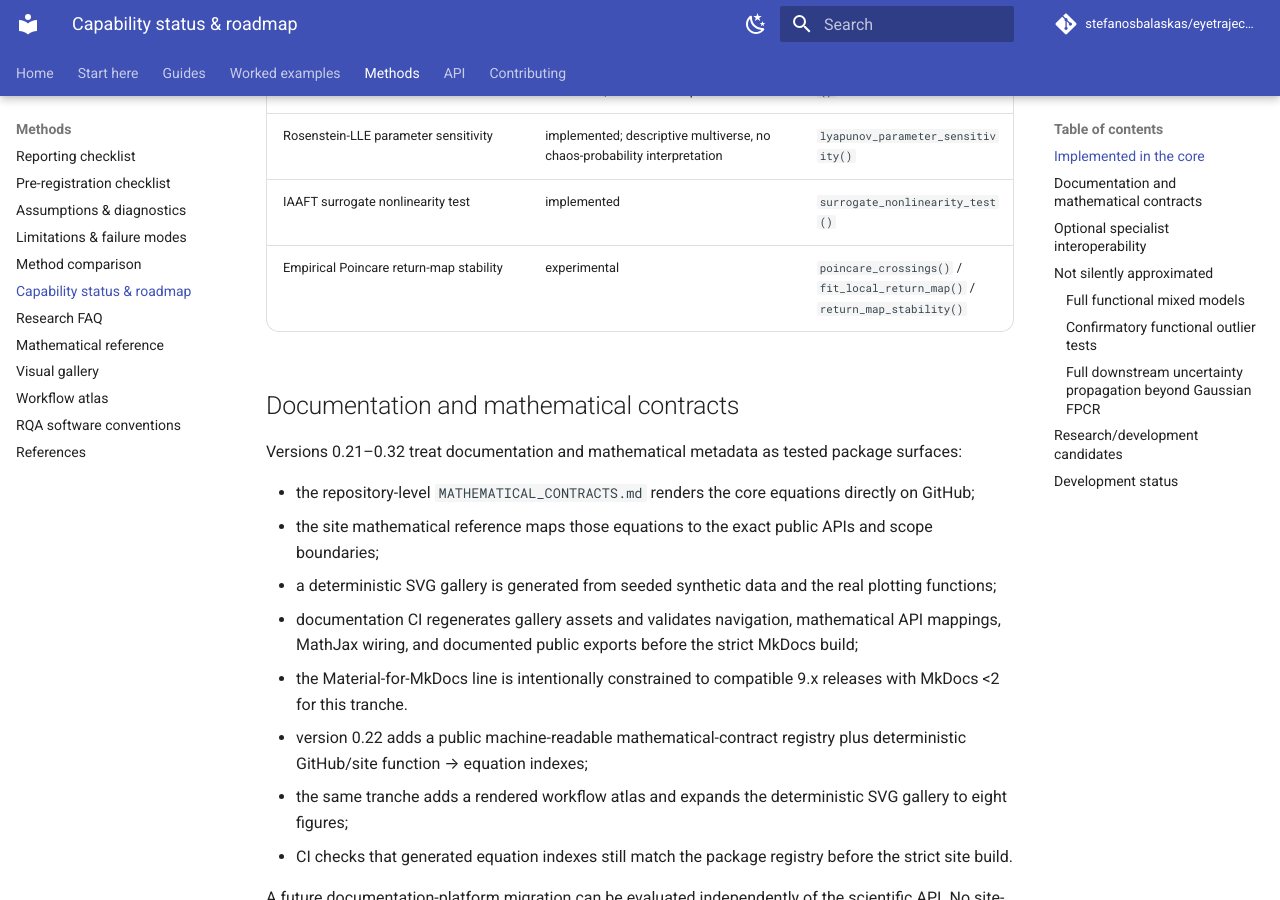
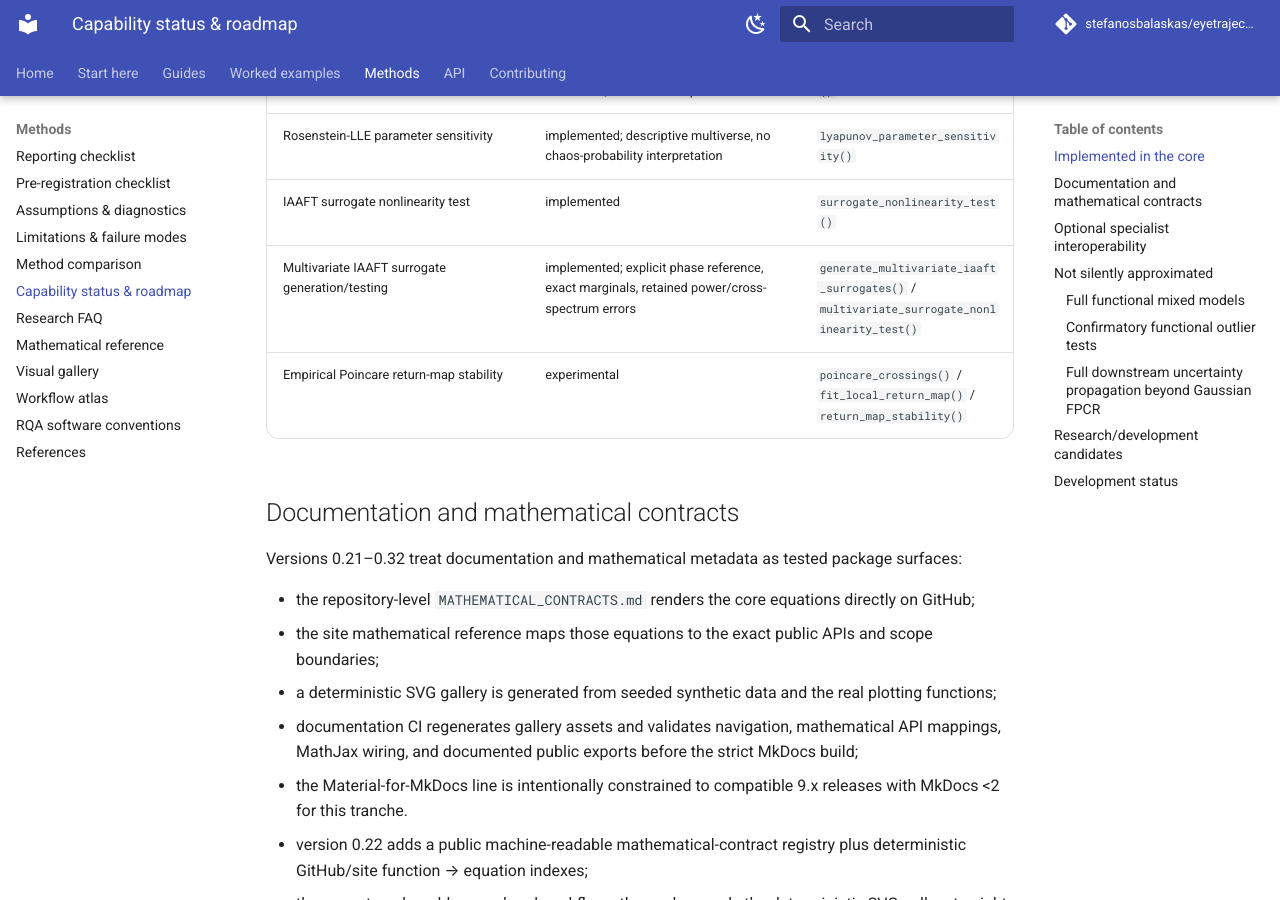
Before and after one commit to stefanosbalaskas/eyetrajectoriespy, an MkDocs documentation site: the page built from docs/methods/status-roadmap.md, in a window 1280 px wide and 900 px high, scrolled down 4422 px. Built offline with MkDocs 1.6.1 and Material for MkDocs 9.7.7, drawn with Linux system fonts in a browser that asks for light colours; comment, search, counter and statistics services are not loaded; some of the changed lines change nothing that is shown; some of the changed text lies outside the part shown.

Commit message:
Update roadmap for 0.37 multivariate surrogates

```diff
--- a/docs/methods/status-roadmap.md
+++ b/docs/methods/status-roadmap.md
@@ -70,6 +70,7 @@ This page distinguishes implemented scientific contracts from optional interoper
 | Kantz-LLE parameter sensitivity | implemented; descriptive Cartesian multiverse, no radius/fit optimization | `kantz_parameter_sensitivity()` |
 | Rosenstein-LLE parameter sensitivity | implemented; descriptive multiverse, no chaos-probability interpretation | `lyapunov_parameter_sensitivity()` |
 | IAAFT surrogate nonlinearity test | implemented | `surrogate_nonlinearity_test()` |
+| Multivariate IAAFT surrogate generation/testing | implemented; explicit phase reference, exact marginals, retained power/cross-spectrum errors | `generate_multivariate_iaaft_surrogates()` / `multivariate_surrogate_nonlinearity_test()` |
 | Empirical Poincare return-map stability | experimental | `poincare_crossings()` / `fit_local_return_map()` / `return_map_stability()` |
 
 ## Documentation and mathematical contracts
@@ -122,7 +123,6 @@ Still not provided are full uncertainty procedures that jointly include target m
 Future tranches may evaluate:
 
 - richer functional mixed-effects structures: trial-level functional random effects, random functional slopes, residual serial correlation, simultaneous coefficient inference, and generalized responses;
-- multivariate cross-structure-preserving surrogate generation for planar gaze;
 - trajectory-similarity robustness across L2, Fréchet, and DTW before adding further distance metrics;
 - richer multilevel functional mixed-effects backends;
 - explicit system-identification models for gaze dynamics;
@@ -134,4 +134,4 @@ A candidate enters the public API only when it can preserve the package rules: e
 
 ## Development status
 
-The current development line is **0.36.0.dev0**. The package remains pre-release while scientific contracts, optional-backend validation, documentation, and cross-platform qualification continue to mature.
+The current development line is **0.37.0.dev0**. The package remains pre-release while scientific contracts, optional-backend validation, documentation, and cross-platform qualification continue to mature.
```
